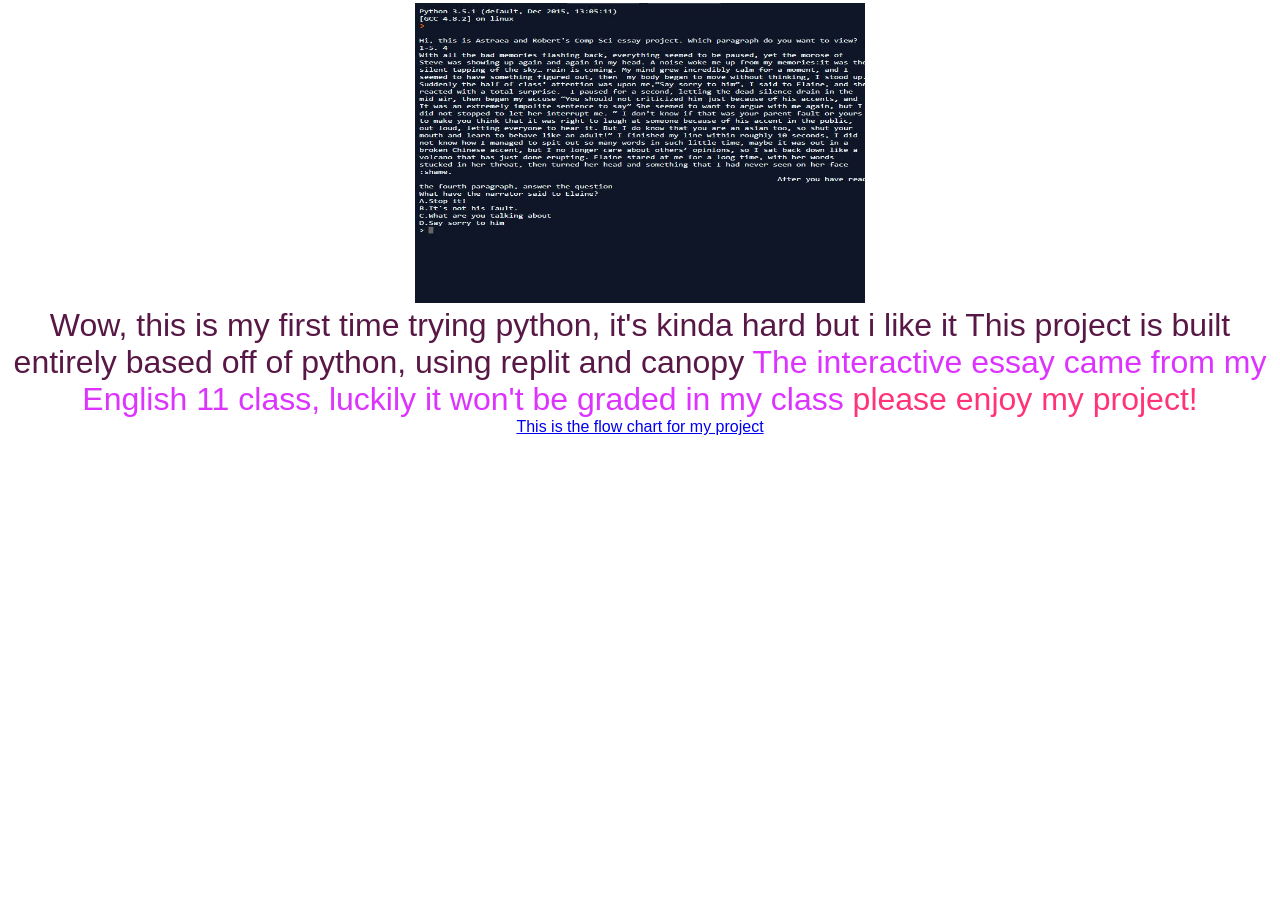
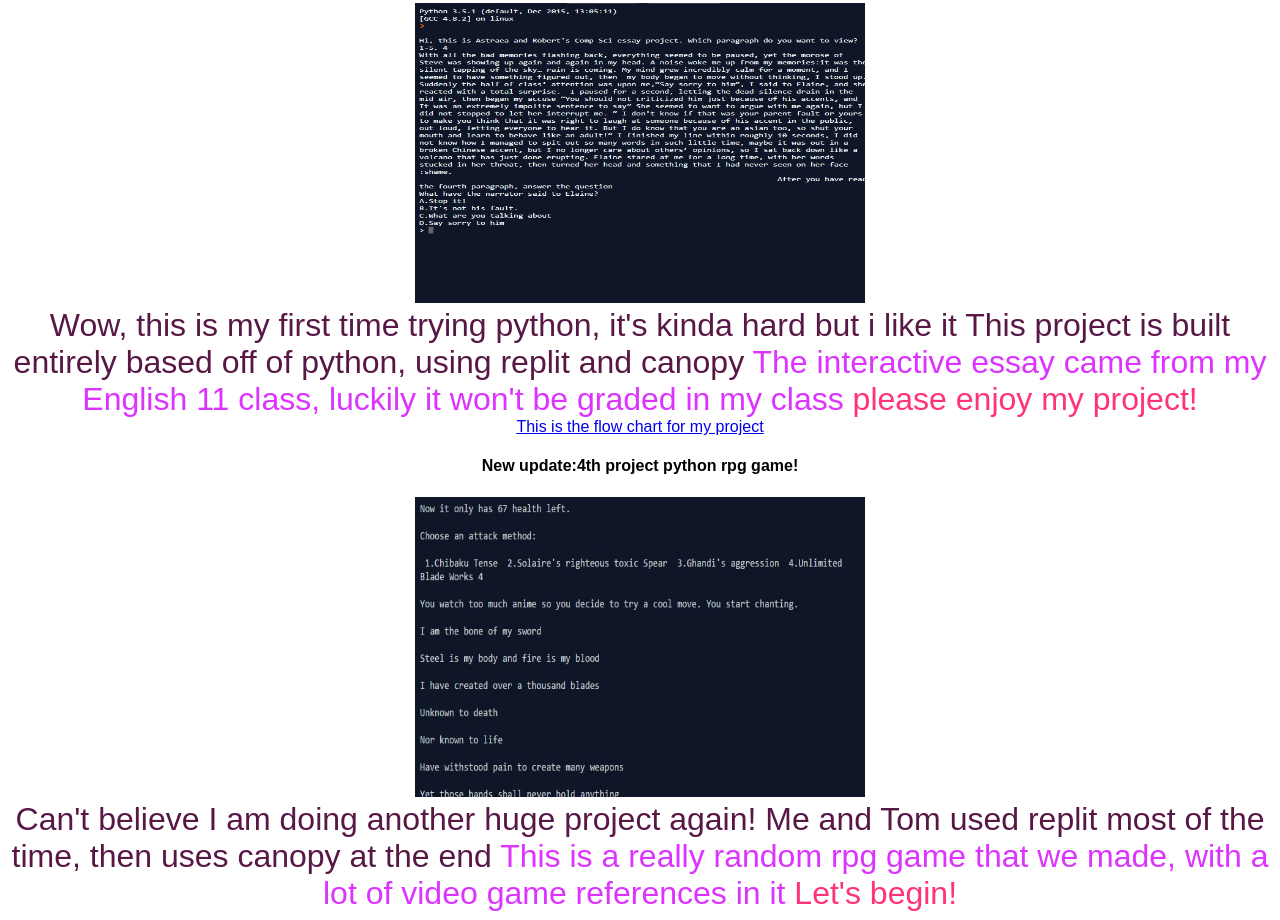
Before and after one commit to astraeashao/astraeashao.github.io, a plain HTML site: page portfolio/potfolio.html in a window 1280 px wide. Shown: the part 1152-2072 px from the top of the page. Before the commit the page ends 1596 px from the top, so only its background shows below. Drawn offline with Linux system fonts and the light colour scheme.

Commit message:
python project

```diff
--- a/portfolio/potfolio.html
+++ b/portfolio/potfolio.html
@@ -31,5 +31,11 @@
 	<p3> The interactive essay came from my English 11 class, luckily it won't be graded in my class </p3>
 	<p4>please enjoy my project!</p4>
 	<center><a href="python_essay\flowchart.JPG">This is the flow chart for my project</a></center>
+  <h4>New update:4th project python rpg game!</h4>
+  <center><a href="https://repl.it/D7xe/37"><img src="python_essay\the rpg.JPG" height="300" width="450"></a></center>
+  <p1> Can't believe I am doing another huge project again! </p1>
+	<p2>Me and Tom used replit most of the time, then uses canopy at the end </p2>
+	<p3>This is a really random rpg game that we made, with a lot of video game references in it </p3>
+	<p4>Let's begin!</p4>
   </body>
 </html>
```
